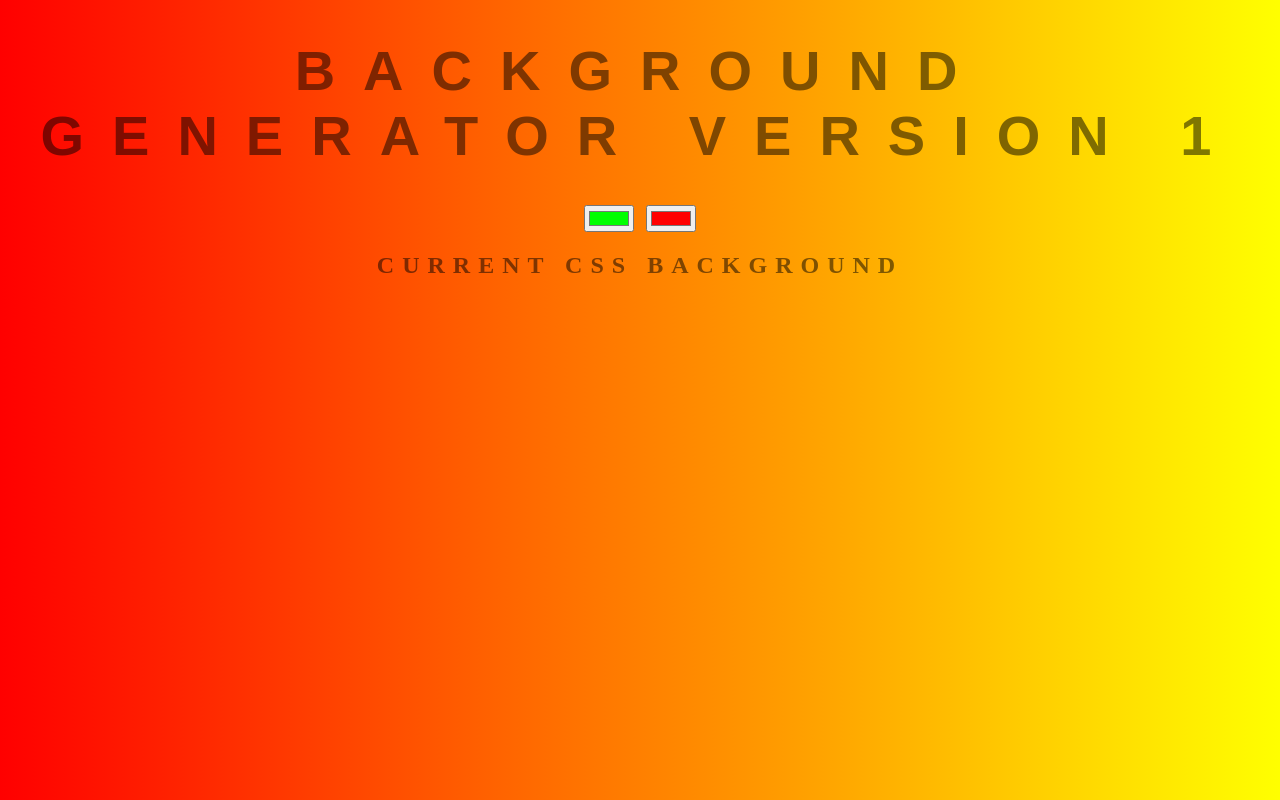
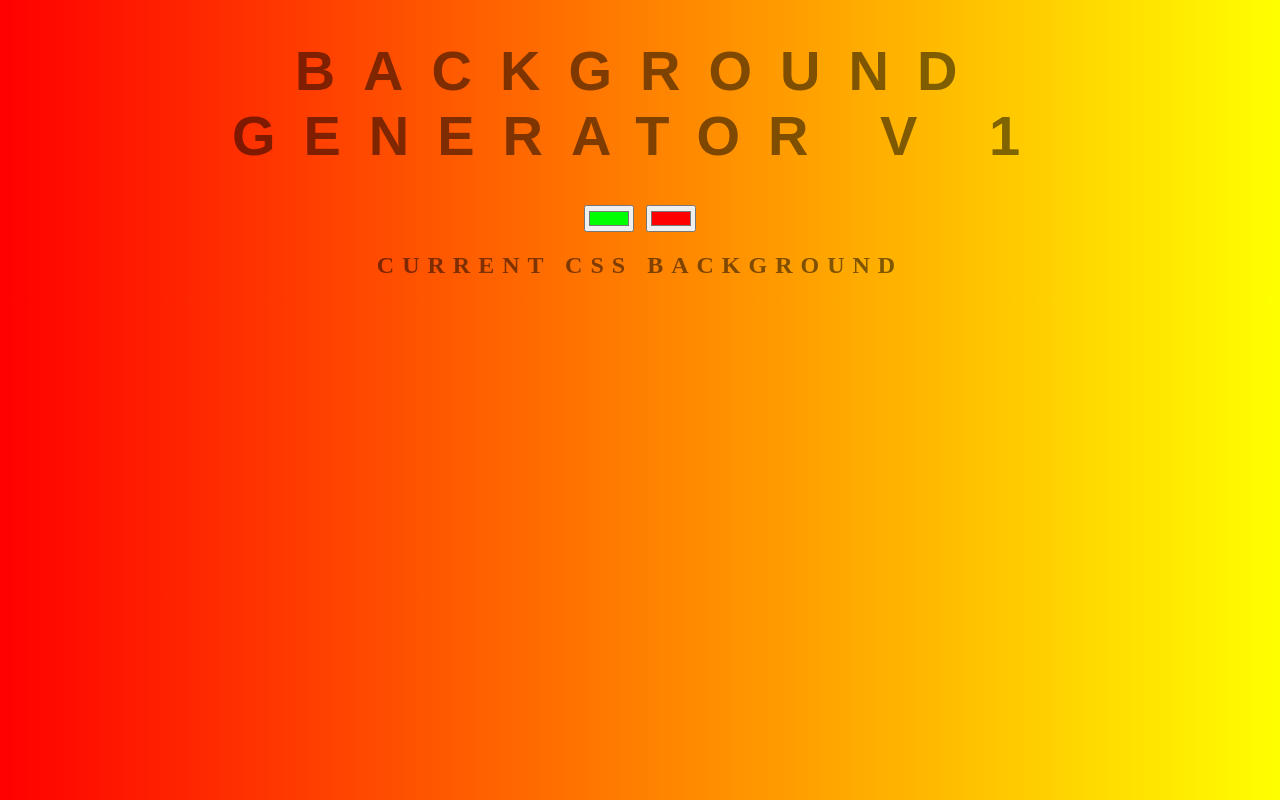
Before and after one commit to arobins222/background-generator, a plain HTML site: page index.html in a window 1280 px wide. Drawn offline with Linux system fonts and the light colour scheme.

Commit message:
Shortened title

```diff
--- a/index.html
+++ b/index.html
@@ -6,7 +6,7 @@
 </head>
 <body id="gradient">
 
-	<h1>Background Generator Version 1</h1>
+	<h1>Background Generator V 1</h1>
 	<input class="color1" type="color" name="color1" value="#00ff00">
 	<input class="color2" type="color" name="color2" value="#ff0000">
 	<h2>Current CSS Background</h2>
```
